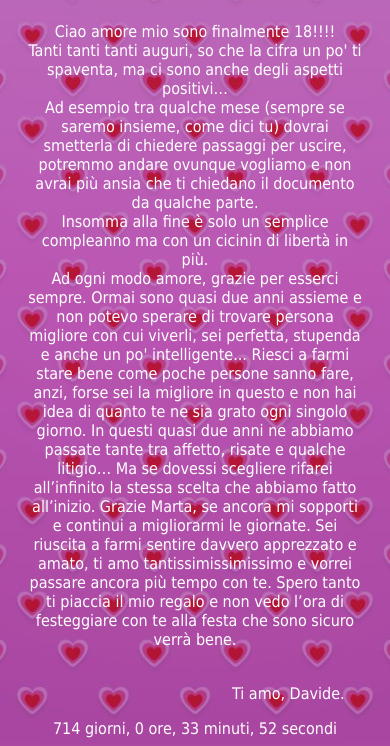
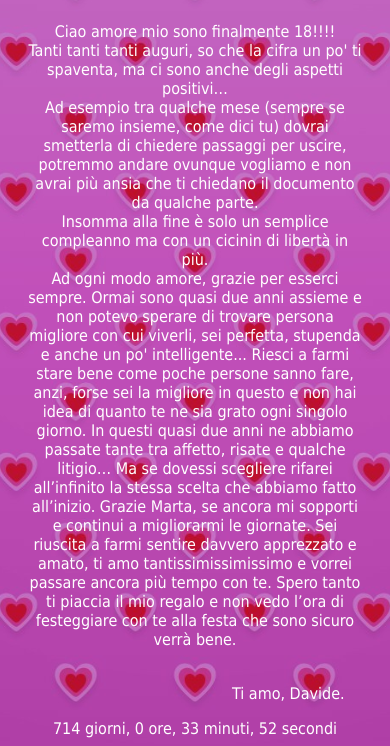
Before and after one commit to settee7/settee7.github.io, a plain HTML site: page index.html in a window 390 px wide. Shown: the part 153-899 px from the top of the page. Drawn offline with Linux system fonts and the light colour scheme.

Commit message:
Update index.html

```diff
--- a/index.html
+++ b/index.html
@@ -3,7 +3,7 @@
 <head>
   <meta charset="UTF-8">
   <meta name="viewport" content="width=device-width, initial-scale=1.0">
-  <title>MARTS</title>
+  <title>Tanti auguri amore💗💗💗</title>
 
   <style>
     body {
@@ -17,7 +17,6 @@
 
     @media (max-width: 768px) {
       body {
-      background-image: url("sfondo-mobile.jpg");
       background-repeat: repeat;
     }
   }
```
